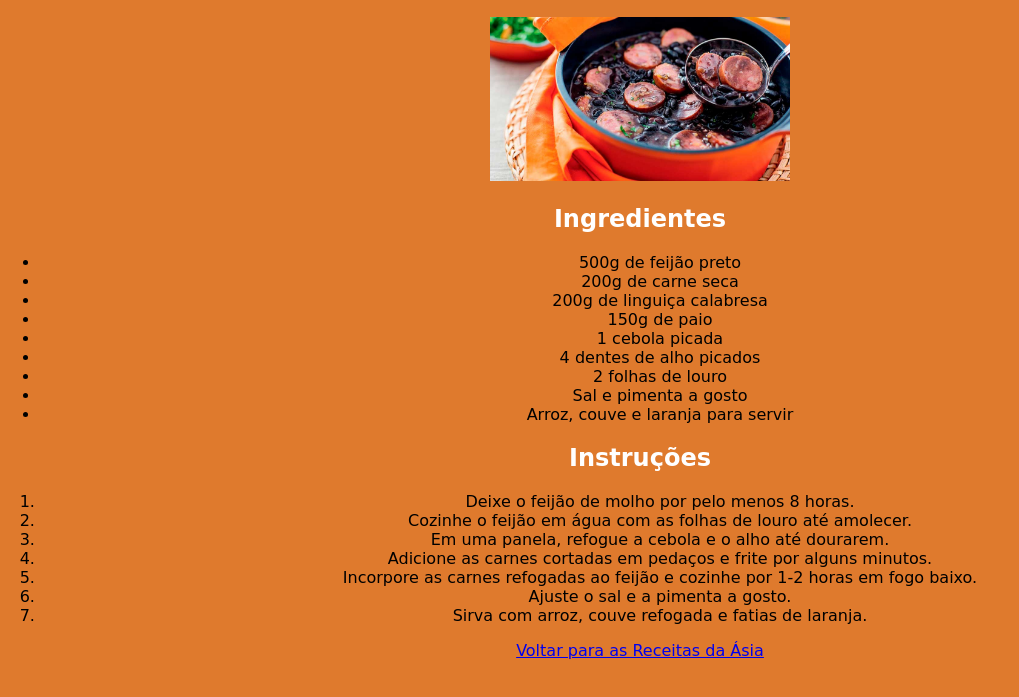
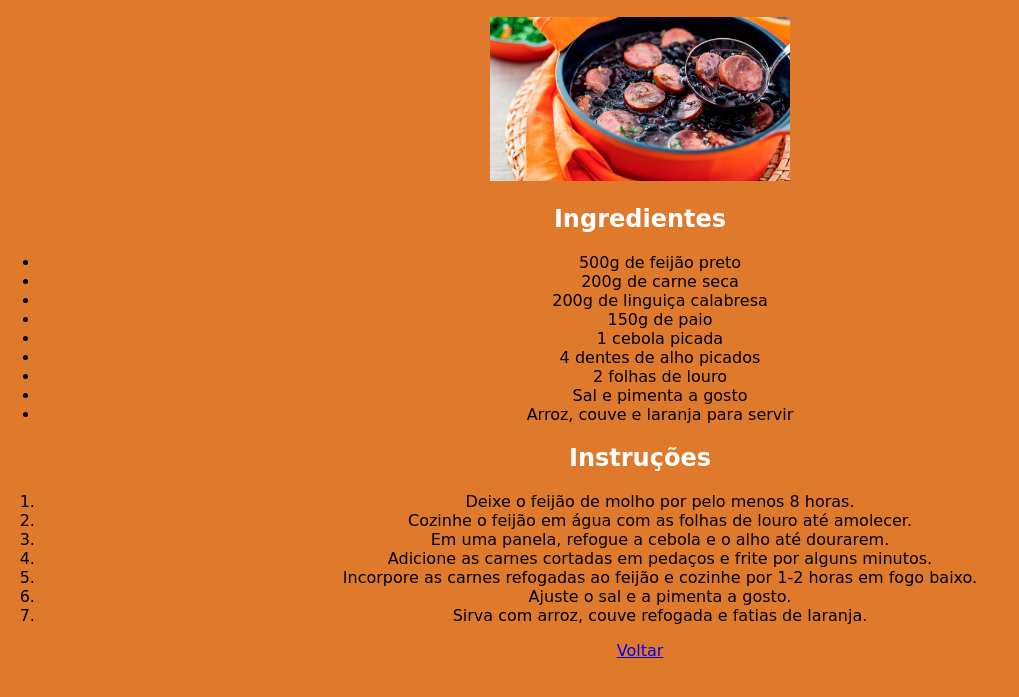
Before and after one commit to KeziaSilva/site-de-receitas, a plain HTML site: page feijoada.html in a window 1280 px wide. Shown: the part 51-748 px from the top of the page, without its empty margins (0-1019 px from the left). Drawn offline with Linux system fonts and the light colour scheme.

Commit message:
Update feijoada.html

```diff
--- a/feijoada.html
+++ b/feijoada.html
@@ -33,7 +33,7 @@
         <li>Ajuste o sal e a pimenta a gosto.</li>
         <li>Sirva com arroz, couve refogada e fatias de laranja.</li>
     </ol>
-    <a href="asia.html">Voltar para as Receitas da Ásia</a>
+    <a href="america.html">Voltar</a>
  </section>
 
 </body>
```
